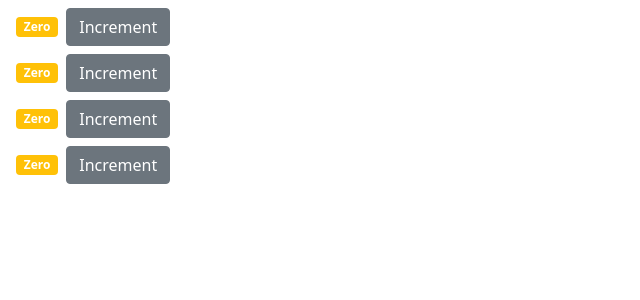
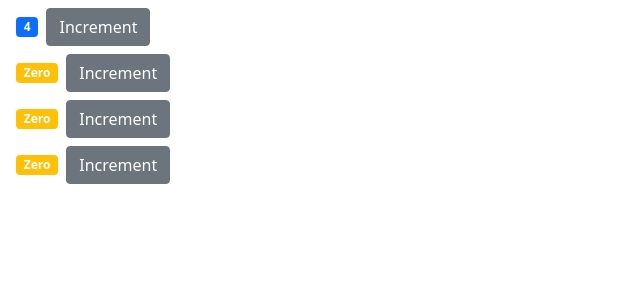
Before and after one commit to abhirampai/react-crash-by-mosh, a React (Create React App) app: page / in a window 1280 px wide. Shown: the top 300 px of the page, without its empty margins (0-640 px from the left). Built offline with nearby package versions, Linux system fonts and the light colour scheme.

Commit message:
passing data between components

```diff
--- a/src/components/counter.jsx
+++ b/src/components/counter.jsx
@@ -2,7 +2,7 @@
 
 class Counter extends Component {
   state = {
-    count: 0,
+    count: this.props.value,
   };
 
   handleIncrement = () => {
--- a/src/components/counters.jsx
+++ b/src/components/counters.jsx
@@ -6,7 +6,7 @@
     counters: [
       {
         id: 1,
-        value: 0,
+        value: 4,
       },
       {
         id: 2,
@@ -26,7 +26,7 @@
     return (
       <div>
         {this.state.counters.map((counter) => (
-          <Counter key={counter.id} />
+          <Counter key={counter.id} value={counter.value} select={true} />
         ))}
       </div>
     );
```
